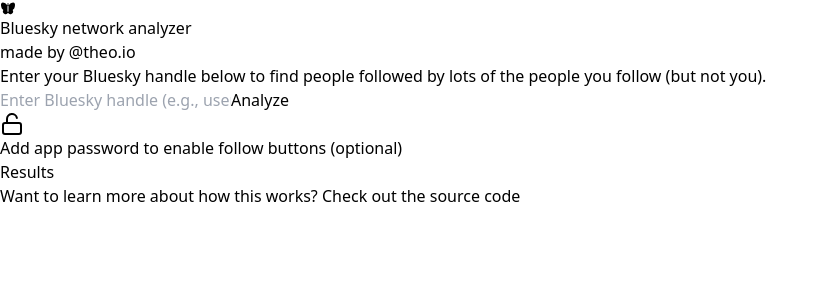
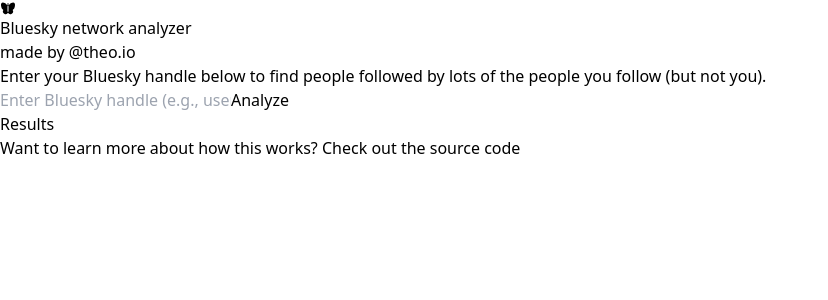
Before and after one commit to theosanderson/bsky-follows, a React (Vite) app in the folder bluesky-analyzer-react/: page / in a window 1280 px wide. Shown: the top 300 px of the page, without its empty margins (0-828 px from the left). Built offline with nearby package versions, Linux system fonts and the light colour scheme.

Commit message:
update ui

```diff
--- a/bluesky-analyzer-react/src/App.jsx
+++ b/bluesky-analyzer-react/src/App.jsx
@@ -387,6 +387,8 @@
             </div>
 
             {!showAppPasswordSection ? (
+
+              ( isAnalyzing || results.length >0) &&
               <button
                 type="button"
                 onClick={() => setShowAppPasswordSection(true)}
@@ -395,6 +397,8 @@
                 <LockOpen className="w-4 h-4" />
                 Add app password to enable follow buttons (optional)
               </button>
+
+
             ) : (
               <>
               <div className="flex flex-col md:flex-row gap-4 items-center">
```
